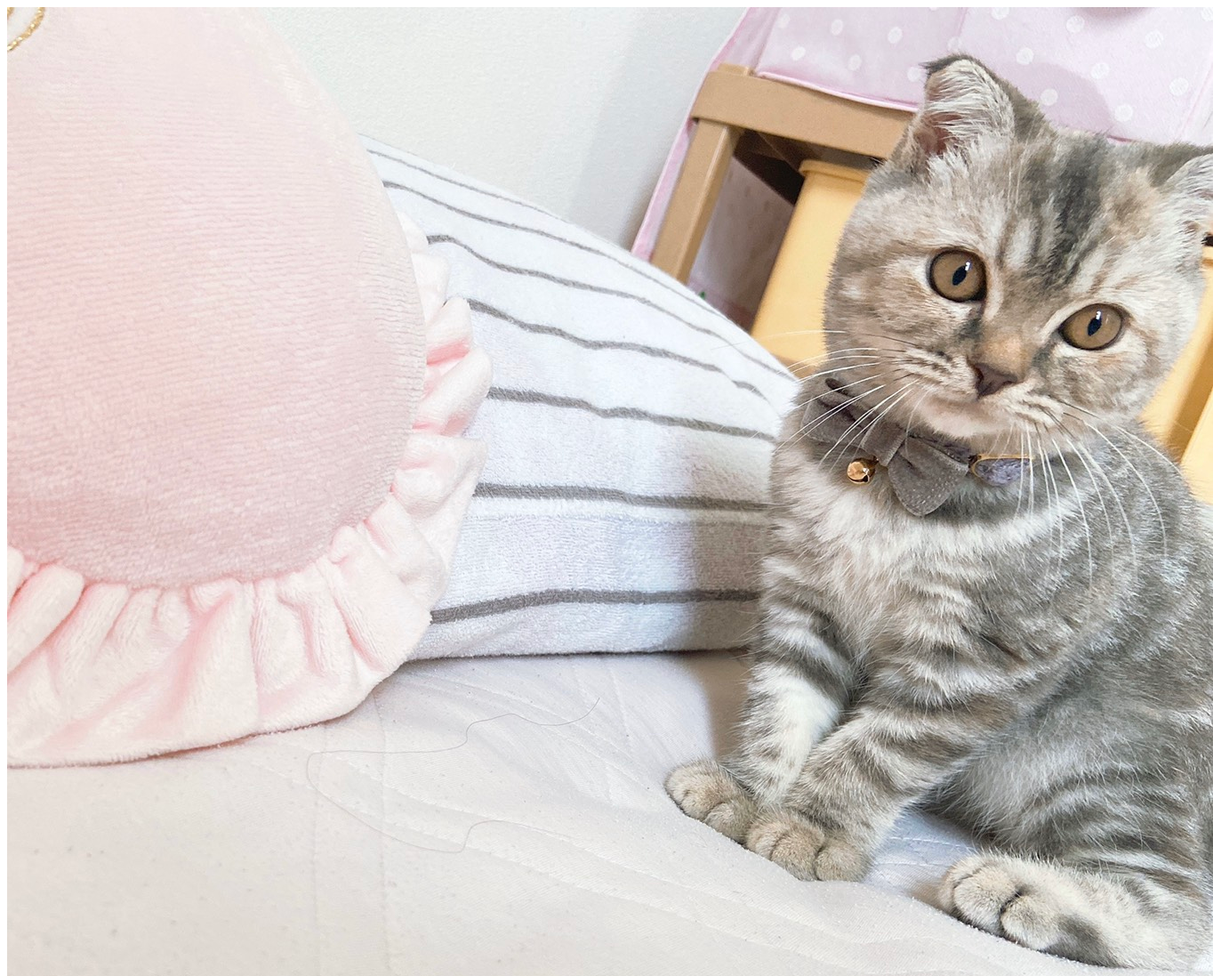
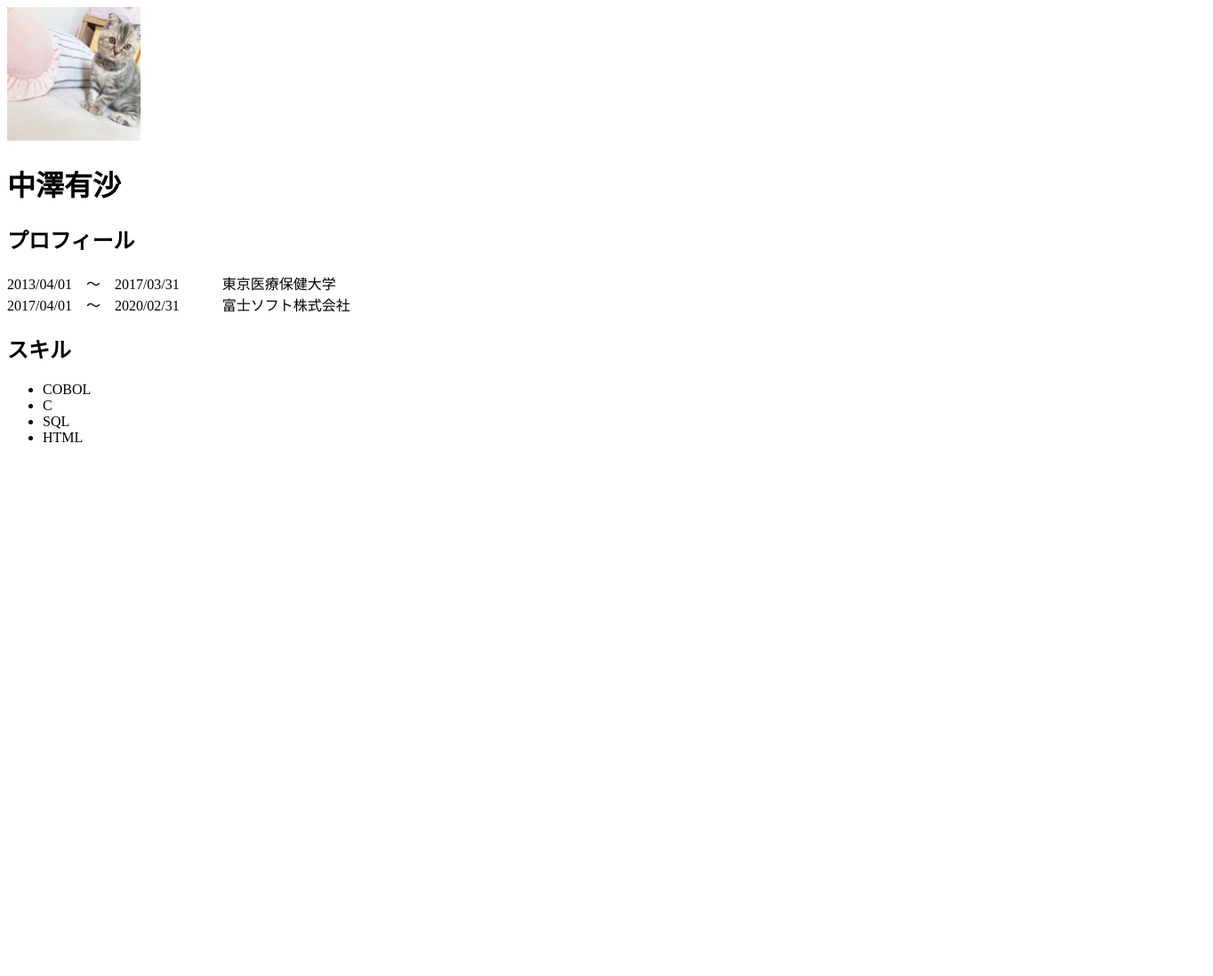
Before and after one commit to nakazawa722/portfolio, a plain HTML site: page index.html in a window 1280 px wide. Shown: the top 1097 px of the page at 89% size, 1364 px wide, since content can reach past the window. After the commit the page ends 800 px from the top, so only its background shows below. Drawn offline with Linux system fonts and the light colour scheme.

Commit message:
文字の追加

```diff
--- a/index.html
+++ b/index.html
@@ -4,12 +4,40 @@
     <meta charset="UTF-8">
     <meta name="viewport" content="width=device-width, initial-scale=1.0">
     <meta http-equiv="X-UA-Compatible" content="ie=edge">
-    <title>Example Portfolio</title>
+    <title>中澤のポートフォリオ</title>
 </head>
 <body>
-    <img src="img/shirasu.jpg">
-    <h1>中澤有沙</h1>
-    <p>プロフィール</p>
+    <header>
+        <img src="img/shirasu.jpg" width="150" height="150" alt="猫のアイコン">
+        <h1>中澤有沙</h1>
+
+        <section>
+            <h1>プロフィール</h1>
+                <p>
+                    2013/04/01　～　2017/03/31　　　東京医療保健大学<br>
+                    2017/04/01　～　2020/02/31　　　富士ソフト株式会社
+                </p>
+        </section>
+        <section>
+            <h1>スキル</h1>
+                <ul>
+                    <li>
+                        <p1>COBOL</p1>
+                    </li>
+                    <li>
+                        <p2>C</p2>
+                    </li>
+                    <li>
+                        <p2>SQL</p2>
+                    </li>
+                    <li>
+                        <p2>HTML</p2>
+                    </li>
+
+                </ul>
+        </section>
+    </header>
+
 
 </body>
 
```
